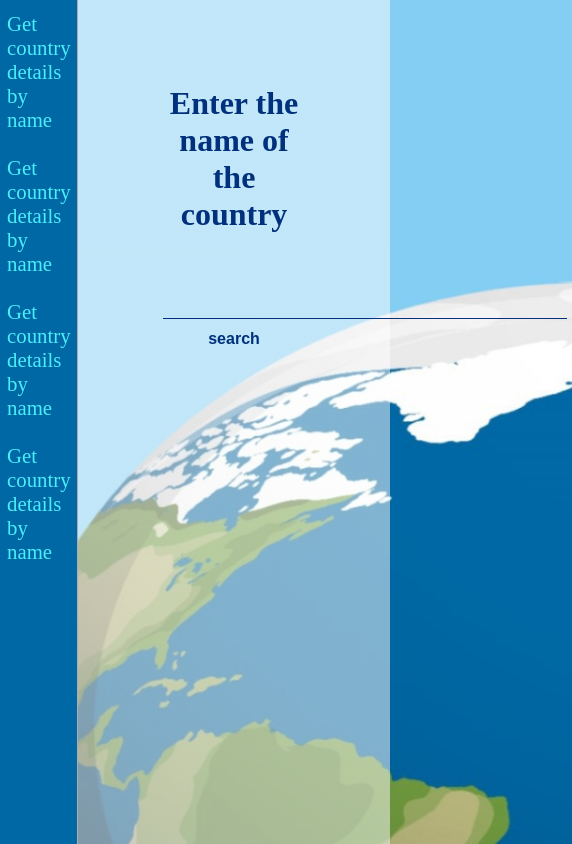
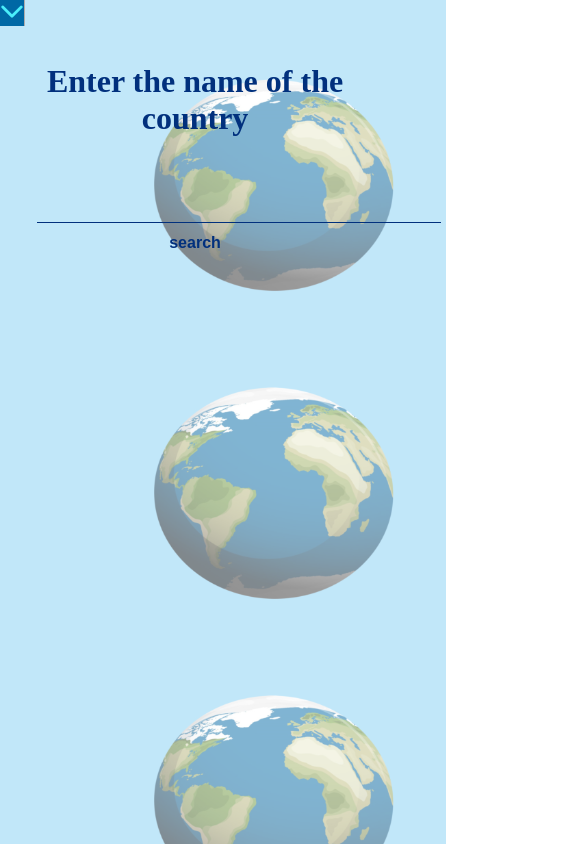
Before and after one commit to salma-mohamed-37/countries-website, an Angular app: page /country in a window 390 px wide. Shown: the whole page, 572 px wide, since content can reach past the window. Built offline with nearby package versions, Linux system fonts and the light colour scheme.

Commit message:
finalize style and make it responsive

```diff
--- a/package.json
+++ b/package.json
@@ -18,6 +18,7 @@
     "@angular/platform-browser": "^16.1.0",
     "@angular/platform-browser-dynamic": "^16.1.0",
     "@angular/router": "^16.1.0",
+    "primeicons": "^6.0.1",
     "rxjs": "~7.8.0",
     "tslib": "^2.3.0",
     "zone.js": "~0.13.0"
--- a/src/app/countries/components/country/country.component.css
+++ b/src/app/countries/components/country/country.component.css
@@ -8,8 +8,6 @@
   background:none;
   margin: 5px;
 }
-
-
 
 input[type=text]
 {
@@ -48,7 +46,7 @@ input[type=text]:focus
 
 .response
 {
-  font-size: 1.5rem;
+  font-size: 1.3rem;
   color: rgb(1, 48, 125);
 }
 
--- a/src/app/countries/components/country/country.component.html
+++ b/src/app/countries/components/country/country.component.html
@@ -1,7 +1,4 @@
-<nav>
-  <app-side-bar></app-side-bar>
-</nav>
-
+<app-side-bar></app-side-bar>
 <section>
     <form #countryName="ngForm" (ngSubmit)="onsubmit()" novalidate >
       <label>Enter the name of the country</label>
--- a/src/app/countries/components/home-page/home-page.component.html
+++ b/src/app/countries/components/home-page/home-page.component.html
@@ -1,8 +1,5 @@
-<main>
-  <nav>
-    <app-side-bar></app-side-bar>
-  </nav>
+<app-side-bar></app-side-bar>
 <section>
-  <label>Let's know more information about countries of the world</label>
+  <label>Let's know more information about countries of the world <br/><br/>
+  Choose from the navigation bar what you want to do</label>
 </section>
-</main>
--- a/src/app/countries/components/side-bar/side-bar.component.css
+++ b/src/app/countries/components/side-bar/side-bar.component.css
@@ -1,10 +1,11 @@
 aside
 {
-  height: 100vh;
+  height: fit-content;
   top:0;
   left:0;
   background-color:rgb(0, 104, 165);
-  border-right: 1px solid rgb(174, 172, 172);
+  width: 100%;
+  border: none;
 }
 
 a
@@ -32,3 +33,45 @@ a:hover span
 {
   font-weight:600;
 }
+
+.pi
+{
+  font-size: 1.5rem;
+  color:rgb(74, 238, 250);
+}
+
+
+/* Desktop Styles (min-width: 1024px) */
+@media only screen and (min-width: 1024px) {
+  .pi
+  {
+    display: none;
+  }
+
+}
+
+/* Tablet Styles (min-width:767px) and (max-width: 1023px) */
+@media only screen and (min-width: 767px) and (max-width: 1023px) {
+.pi
+  {
+    display: none;
+  }
+}
+
+/* Mobile Styles (max-width: 767px) */
+@media only screen and (max-width: 767px) {
+  .pi
+  {
+    display: none;
+  }
+  .pi-chevron-down
+  {
+    display: inline-block;
+  }
+
+  aside
+  {
+    display: none;
+  }
+
+}
--- a/src/app/countries/components/side-bar/side-bar.component.html
+++ b/src/app/countries/components/side-bar/side-bar.component.html
@@ -1,5 +1,9 @@
-<aside>
+<nav>
+<i class="pi pi-chevron-down" (click)="expand()" [(style.display)]="down"></i>
+<i class="pi pi-chevron-up" (click)="collapse()" [(style.display)]="up"></i>
+<aside [(style.display)]="display">
   <div *ngFor="let link of links">
     <a [routerLink]="link.url"><span>{{link.title}}</span></a>
   </div>
 </aside>
+</nav>
--- a/src/app/countries/components/side-bar/side-bar.component.ts
+++ b/src/app/countries/components/side-bar/side-bar.component.ts
@@ -12,7 +12,9 @@ interface Link
   styleUrls: ['./side-bar.component.css']
 })
 export class SideBarComponent {
-
+  display:any;
+  up:any;
+  down:any;
   links:Link[] = [
     {
       url:"/country",
@@ -32,4 +34,20 @@ export class SideBarComponent {
     }
 
   ]
+
+  expand()
+  {
+    this.display ="block";
+    this.down="none";
+    this.up="inline";
+    console.log("e")
+  }
+
+  collapse()
+  {
+    this.display="none";
+    this.down="inline";
+    this.up="none";
+    console.log("c")
+  }
 }
--- a/src/styles.css
+++ b/src/styles.css
@@ -1,15 +1,16 @@
 /* You can add global styles to this file, and also import other style files */
-
+@import "primeicons/primeicons.css";
 body
 {
   margin: 0;
   padding:0;
-  background-image:
-    linear-gradient(to bottom,rgba(255, 255, 255, 0.5),rgba(255, 255, 255, 0.5)),url(assets/background2.jpg);
-  background-repeat:no-repeat ;
-  background-size: cover;
+  background-image: linear-gradient(to bottom, rgba(255, 255, 255, 0.5), rgba(255, 255, 255, 0.5)),url(assets/background3.jpg);
+  background-repeat:repeat ;
+  background-size:cover;
   height: 100%;
+  width: 100%;
 }
+
 *
 {
   box-sizing: border-box;
@@ -19,13 +20,15 @@ nav
 {
   float: left;
   width: 20%;
+  background-color:rgb(0, 104, 165);
+  border-right: 1px solid rgb(174, 172, 172);
 }
 
 section
 {
   float: left;
   width:80% ;
-  padding: 5rem;
+  padding: 2rem;
 }
 
 label
@@ -37,3 +40,43 @@ label
   display: block;
   text-align: center;
 }
+
+/* Desktop Styles (min-width: 1024px) */
+@media only screen and (min-width: 1024px) {
+nav
+{
+  width:20% ;
+  height:100vh;
+}
+section
+{
+  width:80% ;
+}
+}
+
+/* Tablet Styles (min-width:767px) and (max-width: 1023px) */
+@media only screen and (min-width: 767px) and (max-width: 1023px) {
+  nav
+  {
+    width:25% ;
+    height:100vh;
+  }
+  section
+  {
+    width:75% ;
+  }
+}
+
+/* Mobile Styles (max-width: 767px) */
+@media only screen and (max-width: 767px) {
+
+  section
+  {
+    width:100% ;
+  }
+  nav
+  {
+    width: fit-content;
+    height: fit-content;
+  }
+}
```
Also changed, not shown: src/assets/background3.jpg (added), 1 other file (tests, documents, lock files or other folders).
